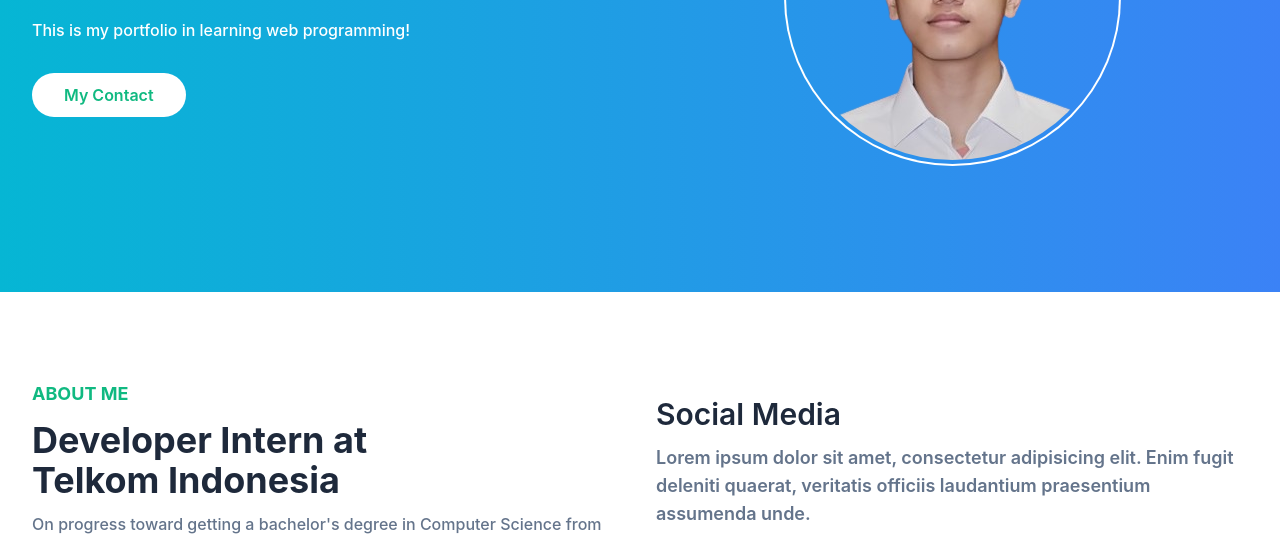
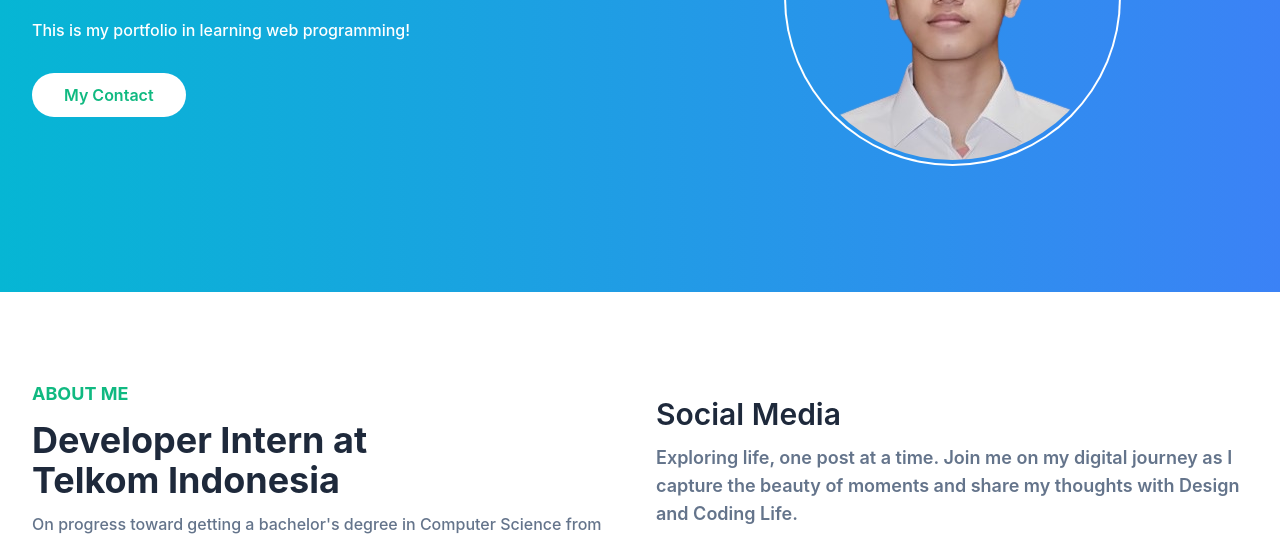
Before and after one commit to baswaraandi/portfolio, a website: page index.html in a window 1280 px wide. Shown: the part 349-889 px from the top of the page. Drawn offline with Linux system fonts and the light colour scheme.

Commit message:
Update index.html

```diff
--- a/index.html
+++ b/index.html
@@ -99,9 +99,7 @@
                 </div>
                 <div class="w-full px-4 lg:w-1/2">
                     <h3 class="font-semibold text-lg text-dark mb-3 lg:pt-10 lg:text-3xl">Social Media</h3>
-                    <p class="font-semibold text-lg text-secondary mb-6">Lorem ipsum dolor sit amet, consectetur
-                        adipisicing elit. Enim fugit deleniti quaerat, veritatis officiis laudantium praesentium
-                        assumenda unde.</p>
+                    <p class="font-semibold text-lg text-secondary mb-6">Exploring life, one post at a time. Join me on my digital journey as I capture the beauty of moments and share my thoughts with Design and Coding Life.</p>
                     <div class="flex items-center">
                         <!-- Instagram -->
                         <a href="https://instagram.com/baswarap" target="_blank"
```
